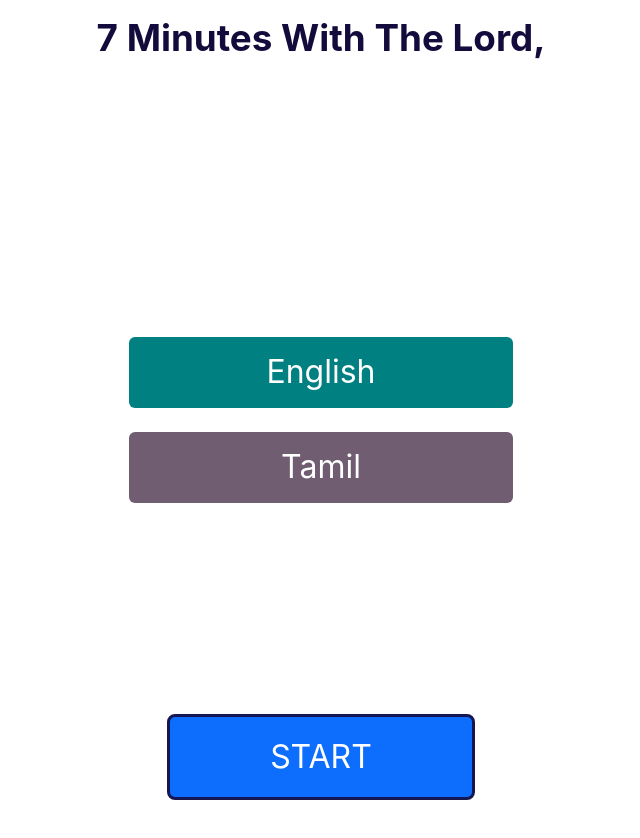
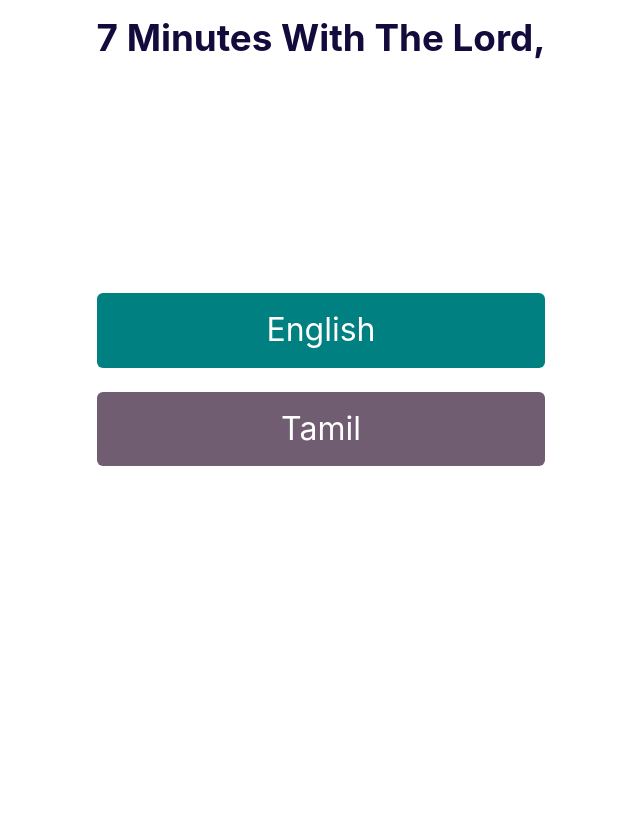
Before and after one commit to beyondfinity/sevenminutes, a React (Create React App) app: page / in a window 768 px wide. Shown: the top 838 px of the page, without its empty margins (63-703 px from the left). Before the commit the page ends 800 px from the top, so only its background shows below. Built offline with nearby package versions, Linux system fonts and the light colour scheme.

Commit message:
Language-toggle function & styling modified

```diff
--- a/package.json
+++ b/package.json
@@ -27,7 +27,7 @@
     "build": "react-scripts build",
     "test": "react-scripts test",
     "predeploy": "npm run build",
-    "deploy": "gh-pages -d build -b main",
+    "deploy": "gh-pages -d build -b deploy",
     "eject": "react-scripts eject"
   },
   "eslintConfig": {
--- a/src/App.css
+++ b/src/App.css
@@ -90,20 +90,29 @@
   font-weight: 390 !important;
   color: rgb(7, 2, 36) !important;
 }
-.lang-toggle {
-  width: 20% !important;
+/* .lang-toggle {
+  margin-top: 10% !important;
+
+} */
+.lang-btn {
+  font-size: x-large !important;
+  padding: 2% !important;
+
+  /* padding-inline: 10% !important; */
 }
-.lang-btn {
-  padding: 4% !important;
-  font-size: x-large;
-}
-.primary {
+.primary-lang {
   background-color: teal;
   border: none !important;
+  margin-top: 40% !important;
+  width: 80% !important;
+  font-size: xx-large !important;
 }
-.secondary {
+.secondary-lang {
   background-color: rgba(94, 71, 94, 0.877);
   border: none !important;
+  width: 80% !important;
+  font-size: xx-large !important;
+
 }
 .start-btn {
   width: 20% !important;
@@ -176,8 +185,18 @@
     font-size: medium !important;
     margin-bottom: 1% !important;
   }
-  .lang-toggle {
-    width: 60% !important;
+
+
+  .primary-lang {
+    margin-top: 50% !important;
+    width: 80% !important;
+    font-size: larger !important;
+
+  }
+  .secondary-lang {
+    width: 80% !important;
+    font-size: larger !important;
+
   }
   .start-btn {
     font-size: medium !important;
@@ -277,8 +296,19 @@
     padding: 3% !important;
     gap: 3 !important;
   }
-  .lang-toggle {
+  /* .lang-toggle {
     width: 50% !important;
+
+  } */
+  .primary-lang {
+    margin-top: 50% !important;
+    width: 90% !important;
+    font-size: medium !important;
+  }
+  .secondary-lang {
+    width: 90% !important;
+    font-size: medium !important;
+
   }
   .start-btn {
     width: 40% !important;
@@ -356,8 +386,18 @@
     padding: 3% !important;
     gap: 3 !important;
   }
-  .lang-toggle {
+  /* .lang-toggle {
     width: 50% !important;
+  } */
+  .primary-lang {
+    margin-top: 50% !important;
+    width: 100% !important;
+    font-size: medium !important;
+  }
+  .secondary-lang {
+    width: 100% !important;
+    font-size: medium !important;
+
   }
   .start-btn {
     width: 40% !important;
--- a/src/App.js
+++ b/src/App.js
@@ -108,7 +108,8 @@ function App() {
     setCount(obj[0]?.counter); //Reset the count to 0
   };
 
-  const handleStart = () => {
+  const handleLanguageToggle = (e) => {
+    setSelectedLanguage(e.target.textContent);
     if (index === 0) {
       setPaused(false); // Set paused to false
       setShowDuration(false); // Hide the duration overlay
@@ -116,15 +117,10 @@ function App() {
       setCount(obj[1]?.counter); // Set the count to the next object's counter
     }
   };
-  const handleLanguageToggle = (e) => {
-    setSelectedLanguage(e.target.textContent);
-  };
 
   return (
     <div className="App">
-
-
-      {obj[index] && (
+           {obj[index] && (
         <div className="d-flex flex-column align-items-center justify-content-between vh-100">
            <audio src={soundfile} autoPlay controls hidden />
           <div className="container-text m-3">
@@ -134,29 +130,31 @@ function App() {
                 ? obj[index].header?.English
                 : obj[index].header?.Tamil}
             </h1>
-            {/* paragraph */}
+
+            {obj[index].id === 200 ? (
+            <div className="lang-toggle d-flex flex-column align-items-center gap-4 vh-100 ">
+              <button
+                className="lang-btn btn btn-primary primary-lang"
+                onClick={handleLanguageToggle}
+              >
+                {obj[index].lang1}
+              </button>
+              <button
+                className="lang-btn btn btn-secondary btn-large p-6  secondary-lang"
+                onClick={handleLanguageToggle}
+              >
+                {obj[index].lang2}
+              </button>
+            </div>
+          ):
             <p className="paragraph text-center mt-4">
               {selectedLanguage === "English"
                 ? obj[index].text?.English
                 : obj[index].text?.Tamil}
             </p>
+            }
           </div>
-          {obj[index].id === 200 ? (
-            <div className="lang-toggle d-flex flex-column gap-4">
-              <button
-                className="lang-btn btn btn-primary p-2 primary"
-                onClick={handleLanguageToggle}
-              >
-                {obj[index].lang1}
-              </button>
-              <button
-                className=" lang-btn btn btn-secondary p-2 secondary"
-                onClick={handleLanguageToggle}
-              >
-                {obj[index].lang2}
-              </button>
-            </div>
-          ) : obj[index].id === 208 ? (
+         { obj[index].id === 208 ? (
             <div>
               <h1 className="counter">
                 {selectedLanguage === "English"
@@ -164,9 +162,11 @@ function App() {
                   : obj[index].textWord.Tamil}
               </h1>
             </div>
-          ) : (
-            <h1 className="counter">{count}</h1>
-          )}
+          ) :obj[index].id ===200 ?(
+            <>
+            </>
+          ):<h1 className="counter">{count}</h1>
+          }
 
           {index === obj.length - 1 ? (
             <div className="d-flex justify-content-between vw-100">
@@ -190,14 +190,7 @@ function App() {
               </button>
             </div>
           ) : index === 0 ? (
-            <button
-              className={`btn btn-lg btn-primary p-3 start-btn ${
-                selectedLanguage === "Tamil" ? "tamil-start-btn" : ""
-              }`}
-              onClick={handleStart}
-            >
-              {selectedLanguage === "English" ? "START" : "தொடக்கம்"}
-            </button>
+           <></>
           ) : (
             <div className="d-flex justify-content-between vw-100">
               <button
```
